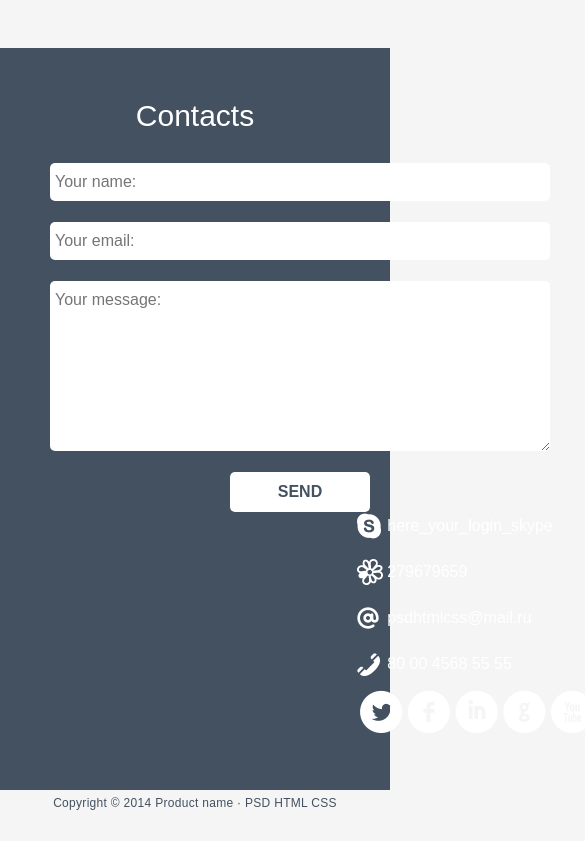
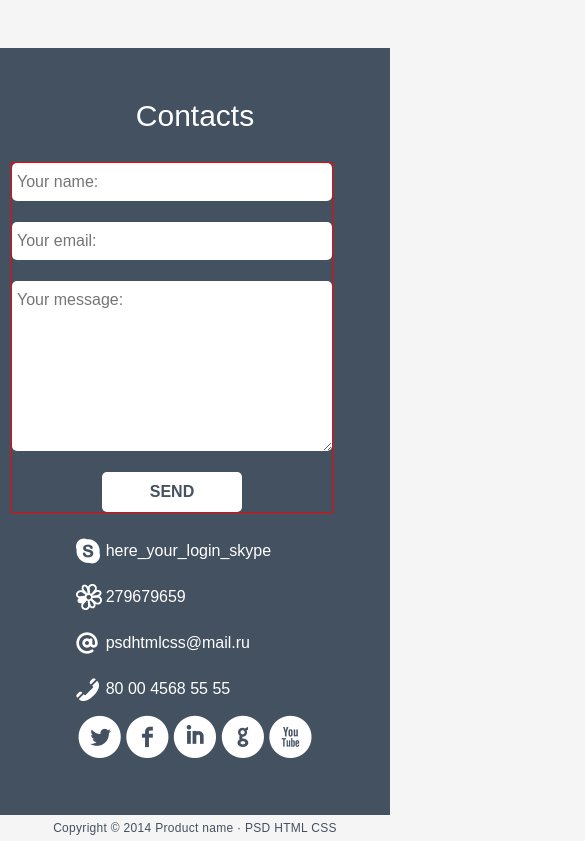
Before and after one commit to Moryarty45/html5css, a plain HTML site: page index.html in a window 390 px wide. Shown: the part 6248-7089 px from the top of the page, 585 px wide, since content can reach past the window. Before the commit the page ends 7064 px from the top, so only its background shows below. Drawn offline with Linux system fonts and the light colour scheme.

Commit message:
Работа над адаптивностью

```diff
--- a/style.css
+++ b/style.css
@@ -357,19 +357,21 @@ body {
 
 .productContacts__desc {
     padding-top: 29px;
-    margin: 0 auto;
-    display: table;
+    display: flex;
+    justify-content: center;
 }
 
 .productContacts__blockInput {
+    outline: 1px solid red;
     float: left;
     margin-right: 46px;
+    width: 500px;
 }
 
 .productContacts__blockInput input[type="text"],
 .productContacts__blockInput textarea {
     display: block;
-    width: 500px;
+    width: 100%;
     border-radius: 5px;
     border: none;
     margin-bottom: 21px;
@@ -472,6 +474,9 @@ body {
     .productContacts__blockList {
         padding-top: 25px;
     }
+    .productContacts__blockInput{
+        max-width: 500px;
+    }
     .productContacts__blockList .email,
     .productContacts__blockList .icq,
     .productContacts__blockList .phone,
@@ -491,6 +496,24 @@ body {
 
 /* Landscape phones and portrait tablets */
 @media (max-width: 767px) {
+    .productContacts__desc {
+        padding-top: 29px;
+        /* max-width: 320px; */
+        display: grid;
+        justify-items: center;
+    }
+    .productContacts__blockList {
+        padding-top: 25px;
+
+    }
+    .productContacts__blockInput {
+        max-width: 320px;
+        padding-left: 0;
+    }
+    /* .productContacts__blockInput input[type="text"],
+    .productContacts__blockInput textarea {
+        max-width: 320px;
+    } */
 }
 
 /* Landscape phones and smaller */
```
Also changed, not shown: index.html (+2 -1 lines).
